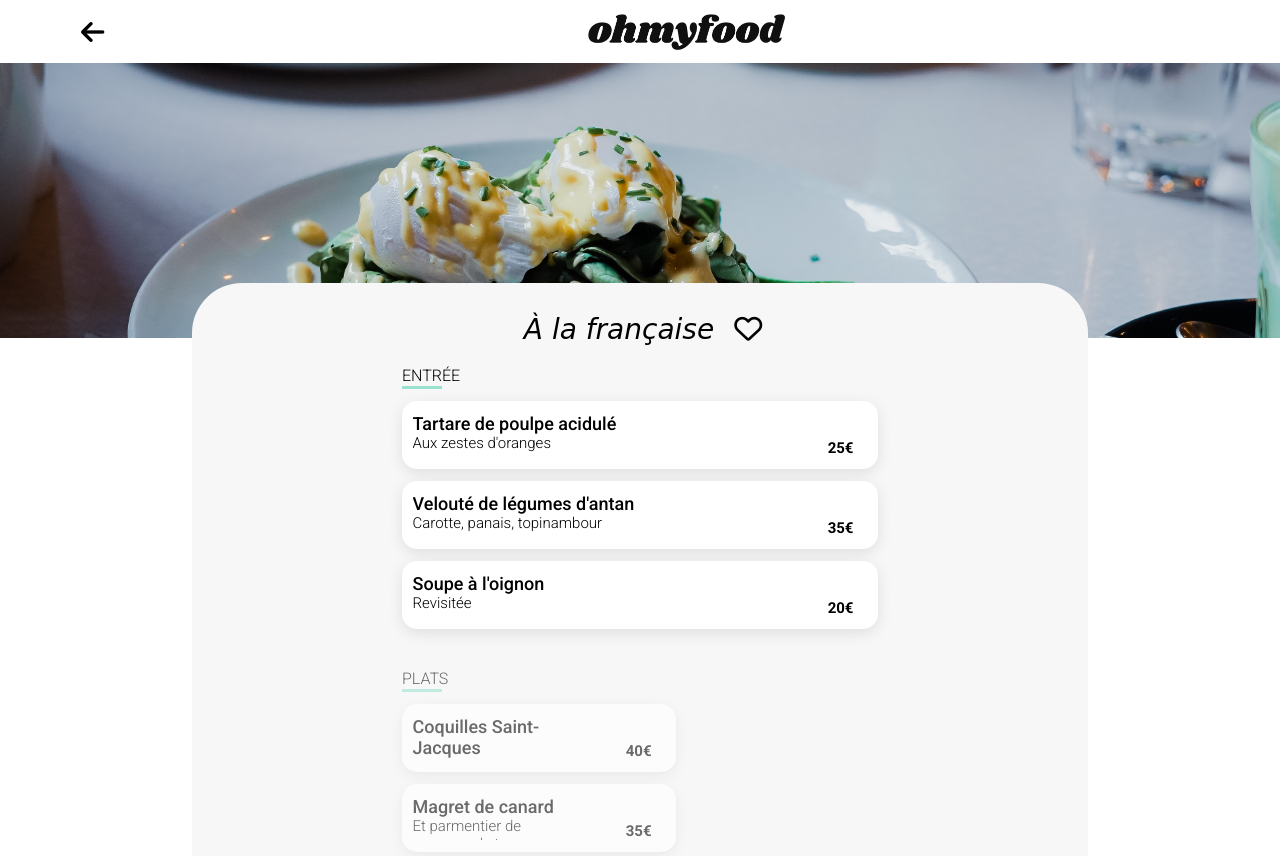
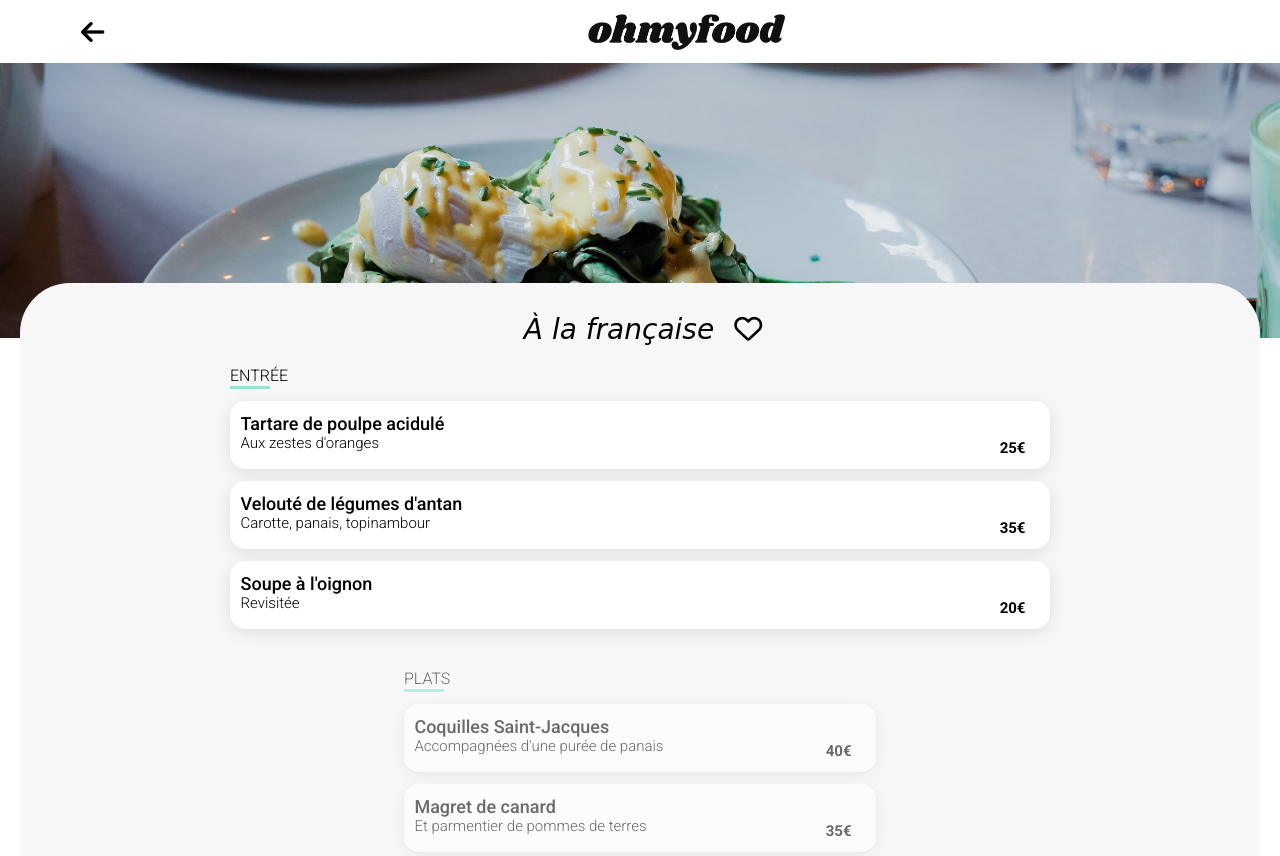
Before and after one commit to FlorianGay/Projet-4, a website: page Restaurants/a-la-francaise.html in a window 1280 px wide. Shown: the top 856 px of the page. Drawn offline with Linux system fonts and the light colour scheme; a web font is replaced by a local one.

Commit message:
Ajout d'une responsive tablette au pages de restaurant

```diff
--- a/sass/pages/_restos.scss
+++ b/sass/pages/_restos.scss
@@ -32,6 +32,11 @@ a {
     @include desktop-only {
         margin: 0 192px;
         padding: 30px 210px;
+    }
+
+    @include tablet-only {
+      margin: 0 20px;
+      align-items: center;
     }
 
     .fa-heart {
@@ -69,7 +74,7 @@ a {
 
             .check {
             display: flex;
-            padding: 25px 20px 19px 19px;
+            padding: 25px 20px 19.5px 19px;
             height: 100%;
             background: $tertiary;
             border-radius: 0 15px 15px 0;
```
Also changed, not shown: css/resto.css, 1 other file.
